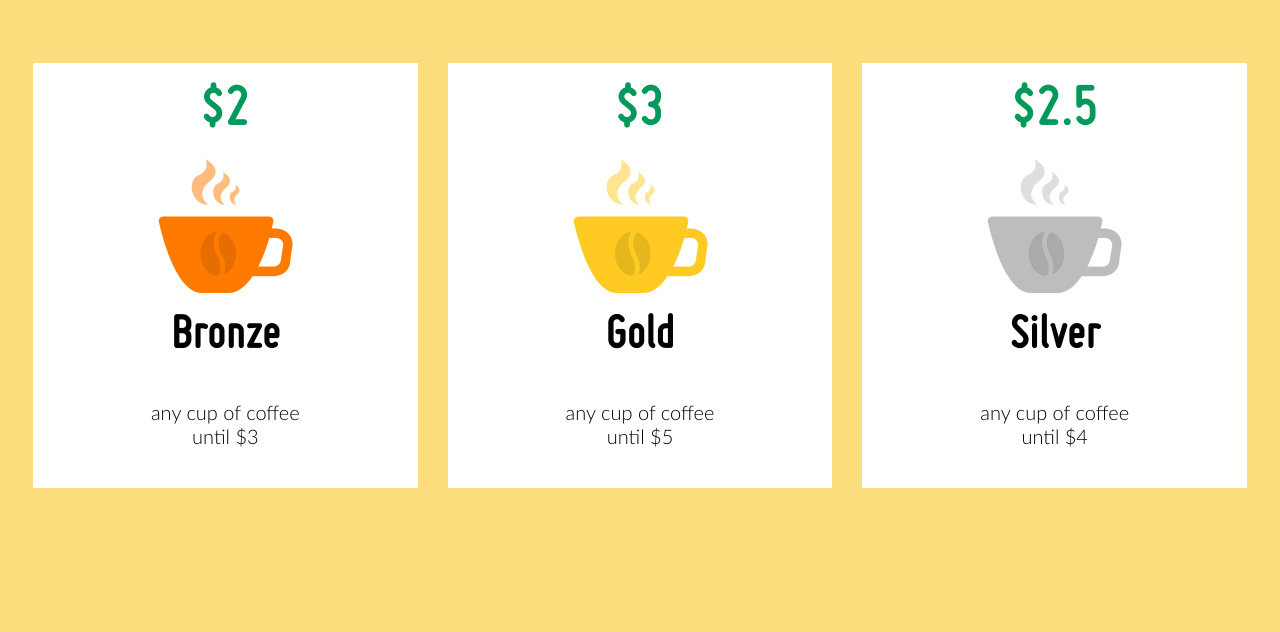
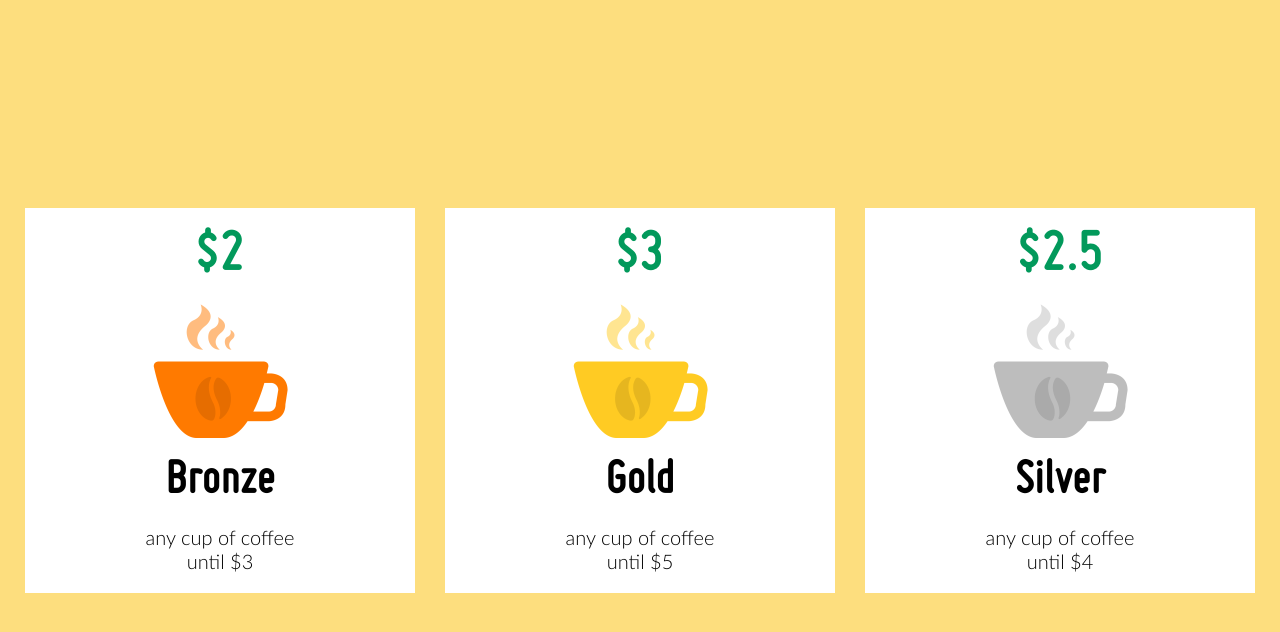
Before and after one commit to AndreyCheruomukhin/first-beetroot-repo, a plain HTML site: page homework/Cups/index.html in a window 1280 px wide. Drawn offline with Linux system fonts and the light colour scheme.

Commit message:
fixed cups

```diff
--- a/homework/Cups/style.css
+++ b/homework/Cups/style.css
@@ -34,21 +34,21 @@
 }
 body{
     display: flex;
+    align-items: center;
     background-color: var(--body-bg-color);
     font-size: 100%;
     max-width: 100%;
-    padding: 25px ;
-    height: 100%;
+    padding: 0 25px ;
+    margin: 0;
+    height: 100vh;
 }
 ul{
     display: flex;
     list-style-type: none;
     background-color: var(--body-bg-color);
     width:100%;
-    height: 100%vh;
     justify-content:space-around;
     padding-left: 0px;
-    margin: auto;
 }
 .price-card{
     display: flex;
@@ -97,5 +97,6 @@ margin-bottom: 20px;
     font-size: var(--common-font-size);
     color:var(--main-text-color);
     max-width: 40%;
+    margin: 0;
 
 }
```
